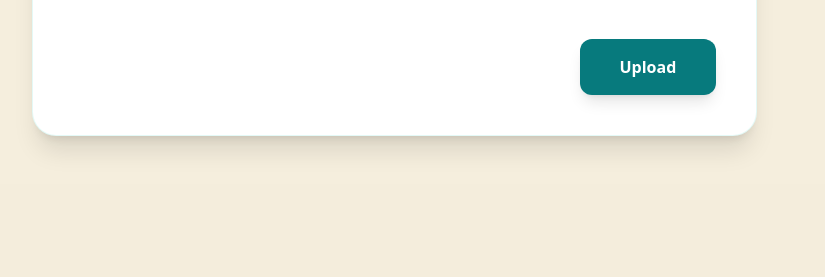
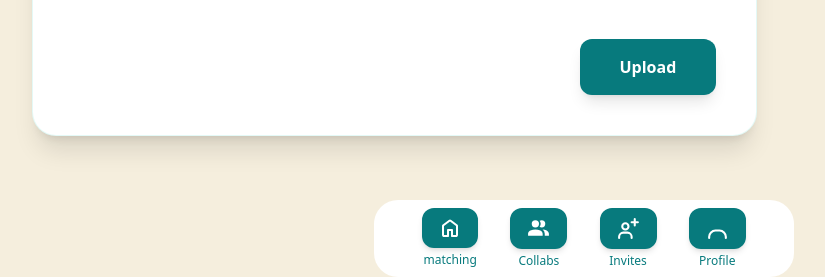
Before and after one commit to Brooklyn-STEAM/10049-Matching-Music-Artists-to-Promote-Intuitive-Collaboration, a Flask app: page /profile_customization in a window 1280 px wide. Shown: the part 1306-1583 px from the top of the page, without its empty margins (56-881 px from the left). Before the commit the page ends 1456 px from the top, so only its background shows below. Run offline with Flask 3, Linux system fonts and the light colour scheme; the visitor is signed in with stand-in values (Sample User, id 1); data that the repository does not hold is empty.

Commit message:
fixed the miny nav and added some profiles (#51)
Co-authored-by: joshuaFSDclass <jlewinbrooklynsteamcenter.org>

```diff
--- a/templates/matching.html.jinja
+++ b/templates/matching.html.jinja
@@ -85,7 +85,6 @@
           </div>
         </div>
 
-       {%include "components/lilnav.html.jinja"%}
 
       {% else %}
         <div class="text-center p-12 bg-white rounded-3xl shadow-xl">
@@ -95,6 +94,10 @@
       {% endif %}
 
     </main>
+
+    <section  class="flex justify-center">
+        {%include "components/lilnav.html.jinja"%}
+    </section>
 
     <script>
         const card = document.getElementById('tinder-card');
--- a/templates/profile_customization.html.jinja
+++ b/templates/profile_customization.html.jinja
@@ -129,7 +129,9 @@
 
     </div>
   </main>
-
+  <section  class="flex justify-center">
+        {%include "components/lilnav.html.jinja"%}
+  </section>
 
   <script>
 
```
Also changed, not shown: static/uploads/user_21_hi-i-make-synthwave-art-if-you-need-a-cover-for-your-ep-v0-lip2p80rc2ya1_1.webp (added), static/uploads/user_23_uschi_du-singer-4227269_1920.jpg (added), static/uploads/user_24_pexels-mixer-1284507_1920.jpg (added), static/uploads/user_25_bobbymcintyre-man-1937623_1920.jpg (added), 8 other files.
